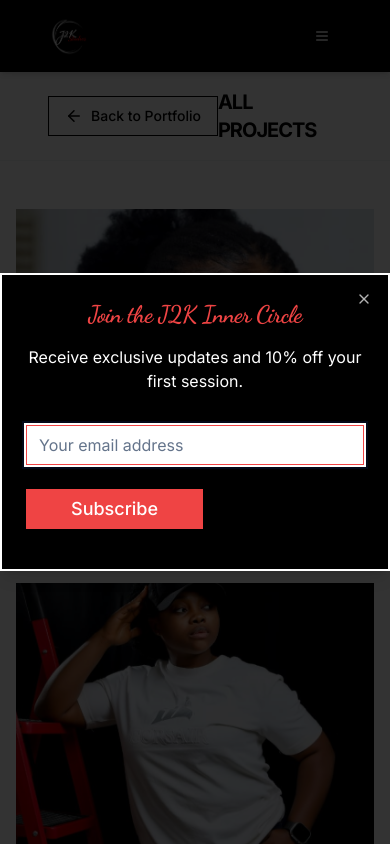
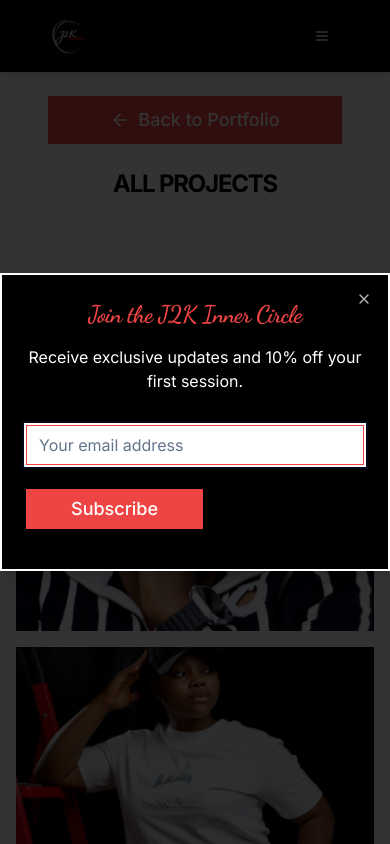
Before and after one commit to Es1ah/J2k, a React (Vite) app: page /portfolio/grid in a window 390 px wide. Shown: the top 844 px of the page. Built offline with nearby package versions, Linux system fonts and the light colour scheme.

Commit message:
[dyad] Updated Portfolio Grid styling and mobile layout - wrote 1 file(s)

```diff
--- a/src/pages/PortfolioGrid.tsx
+++ b/src/pages/PortfolioGrid.tsx
@@ -39,15 +39,20 @@ const PortfolioGrid = () => {
   return (
     <div className="bg-j2k-white min-h-screen pb-20">
       {/* Header */}
-      <div className="sticky top-0 z-40 bg-j2k-white/80 backdrop-blur-md border-b border-gray-100 py-4 px-4">
-        <div className="container mx-auto flex justify-between items-center">
-          <Link to="/portfolio">
-            <RippleButton variant="outline" className="flex items-center gap-2 border-j2k-black text-j2k-black hover:bg-j2k-black hover:text-j2k-white rounded-none">
-              <ArrowLeft size={18} />
+      <div className="sticky top-0 z-40 bg-j2k-white/80 backdrop-blur-md border-b border-gray-100 py-6 px-4">
+        <div className="container mx-auto flex flex-col md:flex-row justify-between items-center gap-6">
+          <Link to="/portfolio" className="w-full md:w-auto order-1 md:order-none">
+            <RippleButton
+              variant="j2kRed"
+              className="w-full md:w-auto flex items-center justify-center gap-2 rounded-none py-6 px-8 text-lg"
+            >
+              <ArrowLeft size={20} />
               Back to Portfolio
             </RippleButton>
           </Link>
-          <h1 className="text-xl md:text-2xl font-bold uppercase tracking-tighter">All Projects</h1>
+          <h1 className="text-2xl md:text-3xl font-bold uppercase tracking-tighter order-2 md:order-none">
+            All Projects
+          </h1>
         </div>
       </div>
 
@@ -71,17 +76,19 @@ const PortfolioGrid = () => {
                   </div>
                 </div>
               </DialogTrigger>
-              <DialogContent className="max-w-[95vw] max-h-[95vh] p-0 bg-transparent border-none shadow-none flex items-center justify-center">
-                <div className="relative w-full h-full flex items-center justify-center">
+              <DialogContent className="max-w-[90vw] md:max-w-[80vw] max-h-[90vh] p-0 bg-transparent border-none shadow-none flex items-center justify-center">
+                <div className="relative w-full h-full flex flex-col items-center justify-center">
+                  <div className="relative max-w-full max-h-[80vh]">
                     <img
                       src={img}
                       alt="Full view"
-                    className="max-w-full max-h-[90vh] object-contain shadow-2xl"
+                      className="max-w-full max-h-[80vh] object-contain shadow-2xl"
                     />
-                  <DialogClose className="absolute -top-12 right-0 text-white hover:text-j2k-red transition-colors">
-                    <X size={32} />
+                    <DialogClose className="absolute -top-10 right-0 md:-right-10 text-white hover:text-j2k-red transition-colors bg-j2k-black/50 p-1 rounded-full">
+                      <X size={28} />
                       <span className="sr-only">Close</span>
                     </DialogClose>
+                  </div>
                 </div>
               </DialogContent>
             </Dialog>
```
Lines whose indentation alone changed are shown as unchanged.
